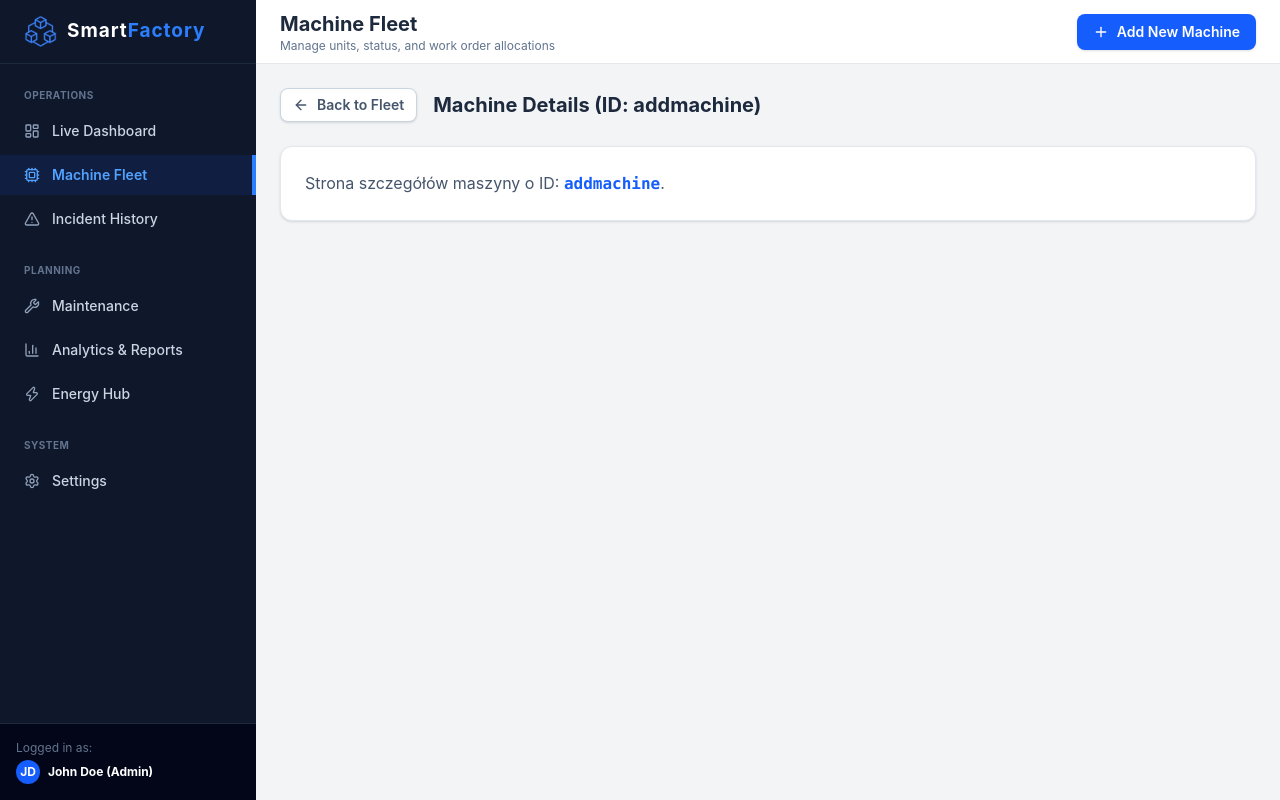
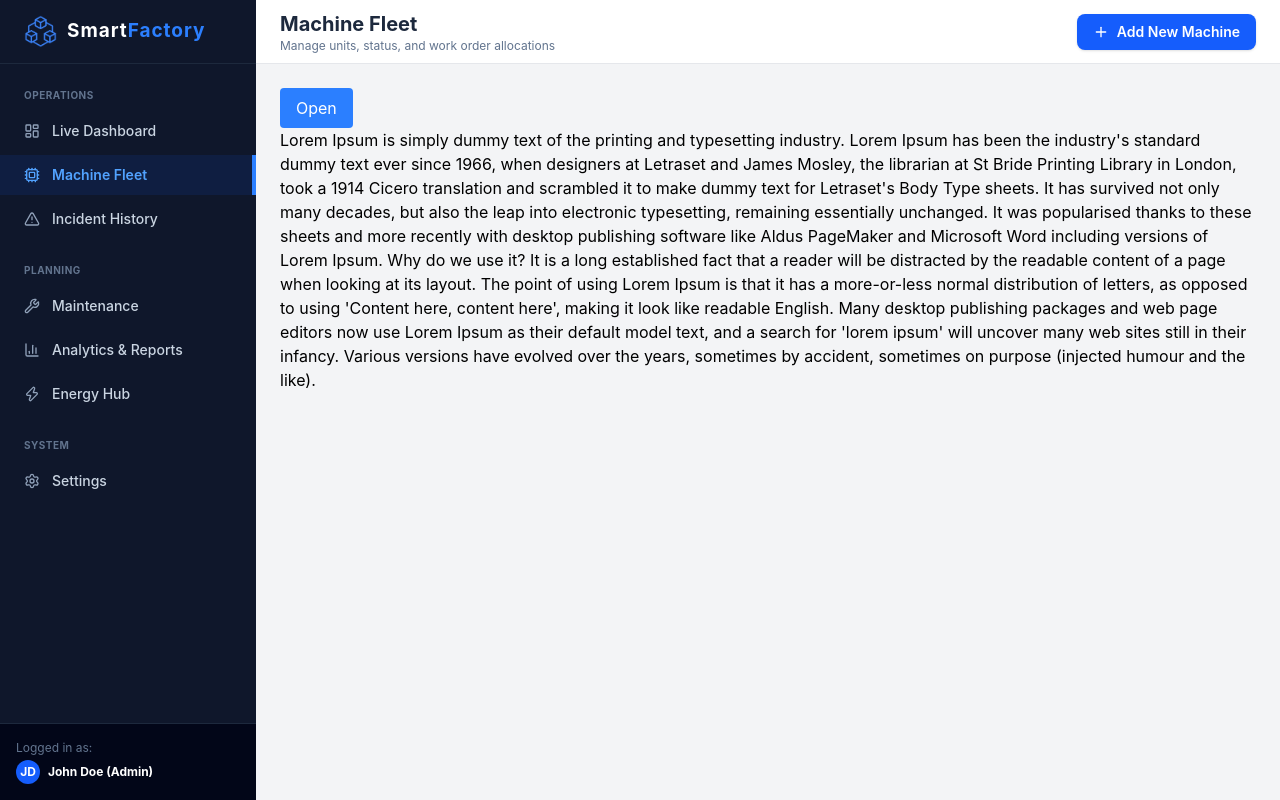
Before and after one commit to NiCodem0S/smart-factory-cmms, a React (Vite) app in the folder ui/: page /machines/addmachine in a window 1280 px wide. Built offline with nearby package versions, Linux system fonts and the light colour scheme; no server answers.

Commit message:
Add & Test Add machine window

```diff
--- a/ui/package.json
+++ b/ui/package.json
@@ -15,6 +15,7 @@
     "lucide-react": "^1.17.0",
     "react": "^19.2.0",
     "react-dom": "^19.2.0",
+    "react-hook-form": "^7.83.0",
     "react-router-dom": "^7.18.1",
     "tailwindcss": "^4.3.3"
   },
--- a/ui/src/App.tsx
+++ b/ui/src/App.tsx
@@ -3,6 +3,7 @@ import AppLayout from './components/layout/AppLayout'
 import LiveDashboard from './components/live_dashboard/LiveDashboard'
 import MachineFleet from './components/machine_fleet/MachineFleet'
 import MachineDetails from './components/machine_fleet/MachineDetails'
+import AddMachineModal from './components/machine_fleet/AddMachineModal'
 
 function App() {
 	return (
@@ -13,6 +14,8 @@ function App() {
 					<Route path="/machines" element={<MachineFleet />} />
 					<Route path="/machines/:id" element={<MachineDetails />} />
 					<Route path="/dashboard" element={<LiveDashboard />} />
+					{/*Temporary route*/}
+					<Route path="/machines/addmachine" element={<AddMachineModal />} />
 				</Routes>
 			</AppLayout>
 		</BrowserRouter>
--- /dev/null
+++ b/ui/src/components/machine_fleet/AddMachineModal.tsx
@@ -0,0 +1,64 @@
+import { use, useState } from "react";
+import ReactDOM from "react-dom"
+import { useForm, SubmitHandler } from "react-hook-form"
+import { MachineStatus } from "../../types/machine";
+
+export default function AddMachineModal() {
+
+    const [isOpen, setIsOpen] = useState(false);
+    type Inputs = {
+        name: string,
+        category: string,
+        serialNumber: string,
+        status: MachineStatus
+    }
+    const {
+        register,
+        handleSubmit,
+        watch,
+        formState: { errors },
+    } = useForm<Inputs>()
+
+    const onSucSubmit: SubmitHandler<Inputs> = (data) => console.log(data)
+
+    return (
+        <div>
+            <button
+                onClick={() => setIsOpen(true)}
+                className="bg-blue-500 text-white px-4 py-2 rounded">Open
+            </button>
+            <p>Lorem Ipsum is simply dummy text of the printing and typesetting industry. Lorem Ipsum has been the industry's standard dummy text ever since 1966, when designers at Letraset and James Mosley, the librarian at St Bride Printing Library in London, took a 1914 Cicero translation and scrambled it to make dummy text for Letraset's Body Type sheets. It has survived not only many decades, but also the leap into electronic typesetting, remaining essentially unchanged. It was popularised thanks to these sheets and more recently with desktop publishing software like Aldus PageMaker and Microsoft Word including versions of Lorem Ipsum.
+                Why do we use it?
+                It is a long established fact that a reader will be distracted by the readable content of a page when looking at its layout. The point of using Lorem Ipsum is that it has a more-or-less normal distribution of letters, as opposed to using 'Content here, content here', making it look like readable English. Many desktop publishing packages and web page editors now use Lorem Ipsum as their default model text, and a search for 'lorem ipsum' will uncover many web sites still in their infancy. Various versions have evolved over the years, sometimes by accident, sometimes on purpose (injected humour and the like).</p>
+
+            {isOpen && (
+                <div className="fixed inset-0 bg-gray-100/75 flex items-center justify-center z-50">
+                    <div className="bg-white p-6 rounded-lg shadow-xl w-[500px]">
+                        <h2 className="text-2xl font-bold mb-4">
+                            Add Machine
+                        </h2>
+
+                        <form onSubmit={handleSubmit(onSucSubmit)}>
+                            <label>Name: </label>
+                            <input type="text" {...register("name", { required: true, maxLength: 64 })} className="bg-gray-100" />
+                            <label>Category:</label>
+                            <input type="text" {...register("category", { required: true, maxLength: 64 })} className="bg-gray-100" />
+                            <label>Serial Number:</label>
+                            <input type="text" {...register("serialNumber", { required: true, maxLength: 128 })} className="bg-gray-100" />
+                            <label>Status: </label>
+                            <select {...register("status")} className="bg-gray-100">
+                                <option value="Running">Running</option>
+                                <option value="Offline">Offline</option>
+                                <option value="Maintenace">Maintenace</option>
+                                <option value="Error">Error</option>
+                            </select>
+                            <input type="submit" className="px-4 py-2 bg-blue-500 text-white rounded" />
+                        </form>
+
+                    </div>
+                </div>
+            )}
+
+        </div>
+    )
+}
```
Also changed, not shown: 2 other files (tests, documents, lock files or other folders).
